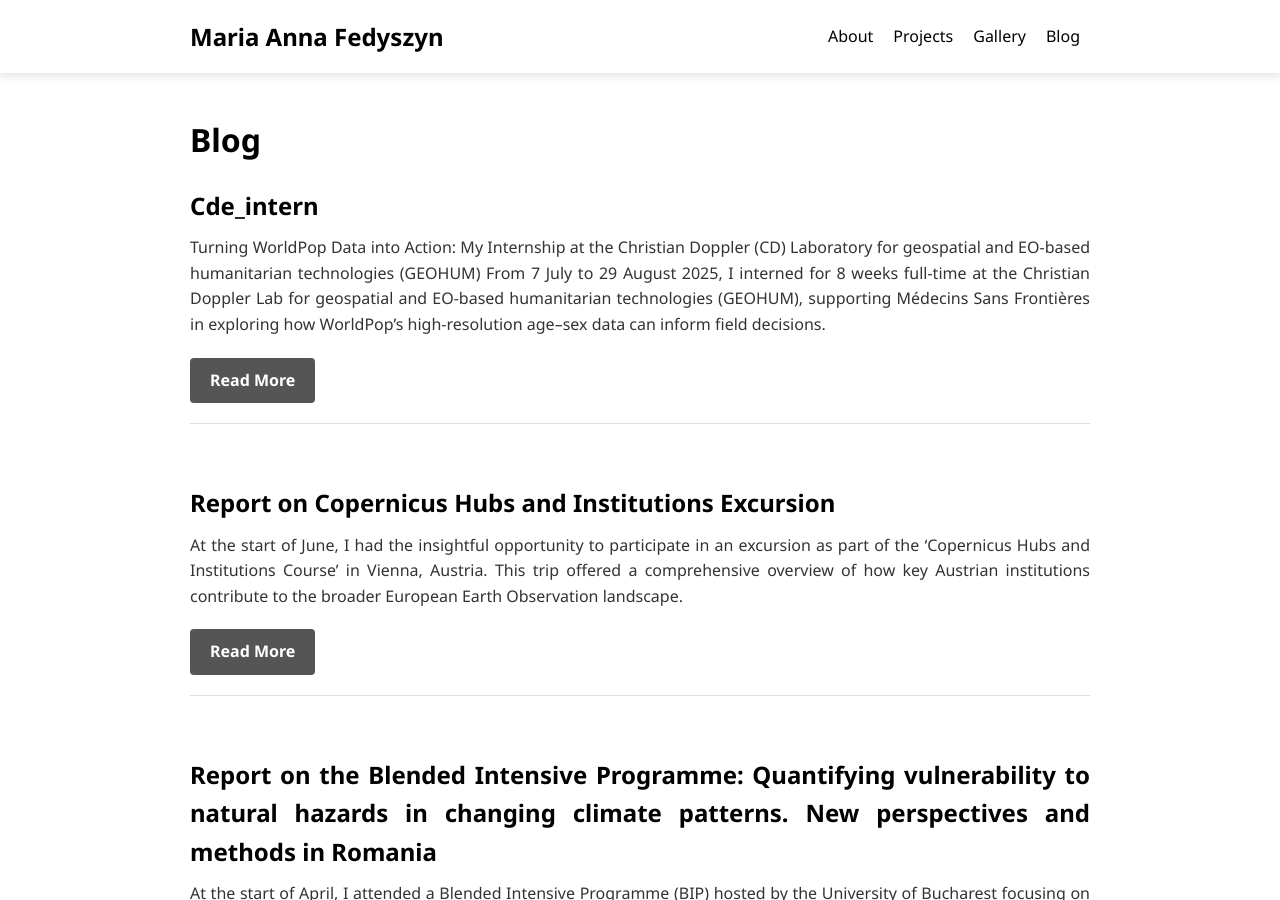
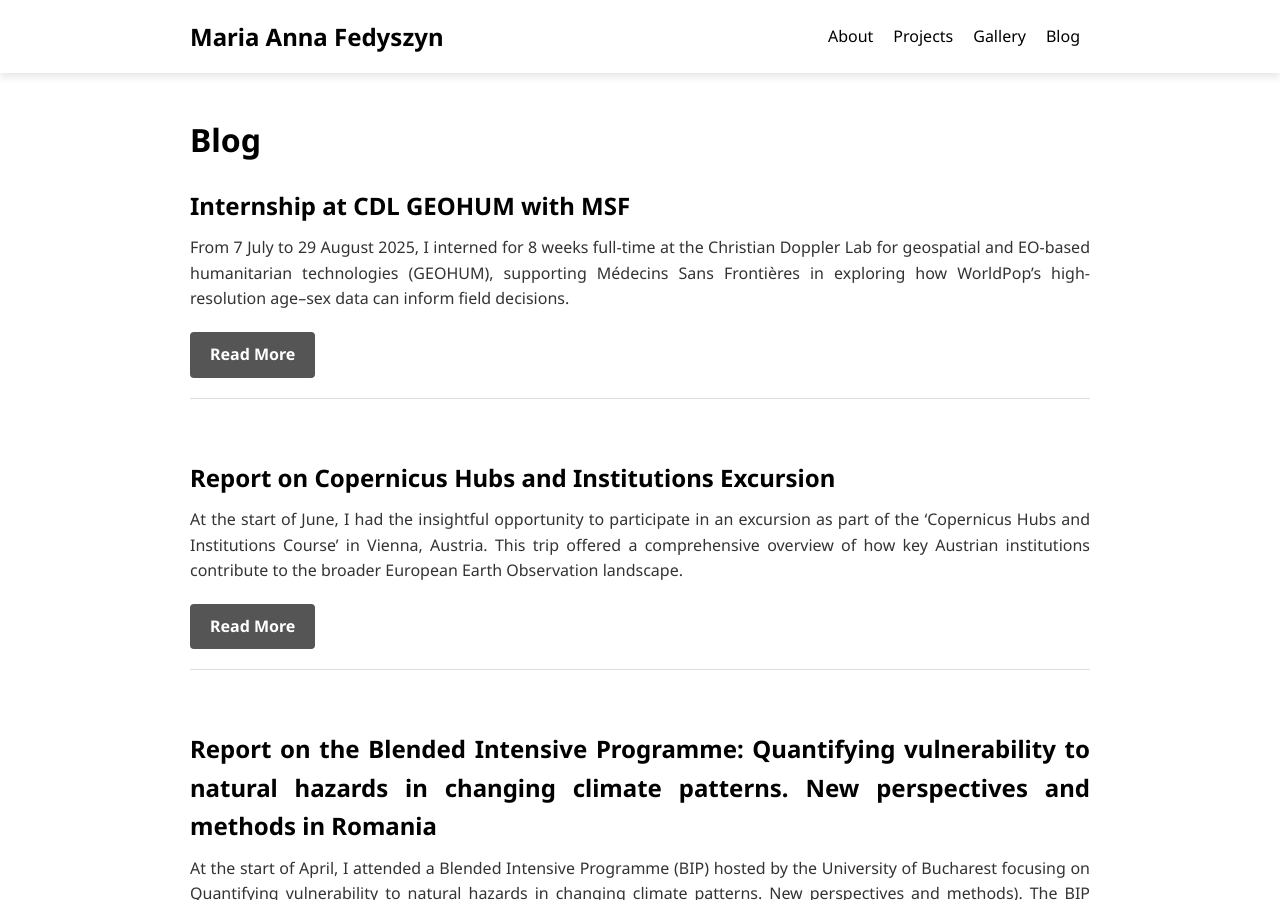
Before and after one commit to maria-anna-gis/maria-anna-gis.github.io, a Jekyll site: the page built from blog.md, in a window 1280 px wide and 900 px high. Built offline with Jekyll 4.4.1, drawn with Linux system fonts in a browser that asks for light colours.

Commit message:
Revise internship post for CDL GEOHUM

```diff
--- a/_posts/2025-08-29-CDE_Intern.md
+++ b/_posts/2025-08-29-CDE_Intern.md
@@ -1,4 +1,11 @@
-# Turning WorldPop Data into Action: My Internship at the Christian Doppler (CD) Laboratory for geospatial and EO-based humanitarian technologies (GEOHUM)
+---
+layout: post
+title: "Internship at CDL GEOHUM with MSF"
+date: 29-08-2025
+categories: [blog]
+permalink: /blog/CDLGEOHUM_Internship
+---
+
 
 From 7 July to 29 August 2025, I interned for 8 weeks full-time at the Christian Doppler Lab for geospatial and EO-based humanitarian technologies (GEOHUM), supporting Médecins Sans Frontières in exploring how WorldPop’s high-resolution age–sex data can inform field decisions.
 
@@ -8,21 +15,21 @@
 
 I created a two-notebook workflow:
 
-1. **WorldPop Raster Processing** — Clips all 60 age–sex rasters to an AOI, stacks them into a multi-band composite, aggregates custom age groups, and exports ready-to-use layers. Key tools for this were rasterio, xarray/dask, geopandas and ArcPy.
+1. **WorldPop Raster Processing**: Clips all 60 age–sex rasters to an AOI, stacks them into a multi-band composite, aggregates custom age groups, and exports ready-to-use layers. Key tools for this were rasterio, xarray/dask, geopandas and ArcPy.
 
-2. **Zonal Statistics & Population Pyramids (ArcGIS Pro)** — Explodes multipart AOIs, runs per-band zonal stats, writes clean CSV/GPKG outputs, and generates static population pyramids (grouped and single-age). It also names files with human-readable labels using a regex, and shows progress bars for heavy steps.
+2. **Zonal Statistics & Population Pyramids (ArcGIS Pro)**: Explodes multipart AOIs, runs per-band zonal stats, writes clean CSV/GPKG outputs, and generates static population pyramids (grouped and single-age). It also names files with human-readable labels using a regex, and shows progress bars for heavy steps.
 
 These outputs could then be utilised in static maps and interactive dashboards, with the intention that analysts can move from data to decisions quickly.
 
 ## What I learned
 
 * **Python > Model Builder**: Early ArcGIS Pro models were slow and brittle; the Python/Dask route proved faster and more scalable.
-* **NetCDF trade-offs**: While attractive for structure/compression, NC was heavy and crash-prone in ArcGIS for this use case—so I stuck with multi-band GeoTIF.
+* **NetCDF trade-offs**: While attractive for structure/compression, NC was heavy and crash-prone in ArcGIS for this use case, so I stuck with multi-band GeoTIF.
 * **Limits matter**: WorldPop often use the same age-shape proportions across admin units, so pyramids may look similar even when totals differ; this was an important caveat for interpretation.
 
 ## Small R detour
 
-I briefly explored **WOPR** (the WorldPop R package) and **woprVision** for catalogue queries and quick country-level figures. This was useful for rapid checks, but Python + ArcGIS handled the heavy lifting better for MSF’s workflow.
+I briefly explored WOPR (the WorldPop R package) and woprVision for catalogue queries and quick country-level figures. This was useful for rapid checks, but Python + ArcGIS handled the heavy lifting better for MSF’s workflow.
 
 ## Roadblocks & next steps
 
```
Also changed, not shown: other parts of _posts/2025-08-29-CDE_Intern.md (+1 -1 lines).
